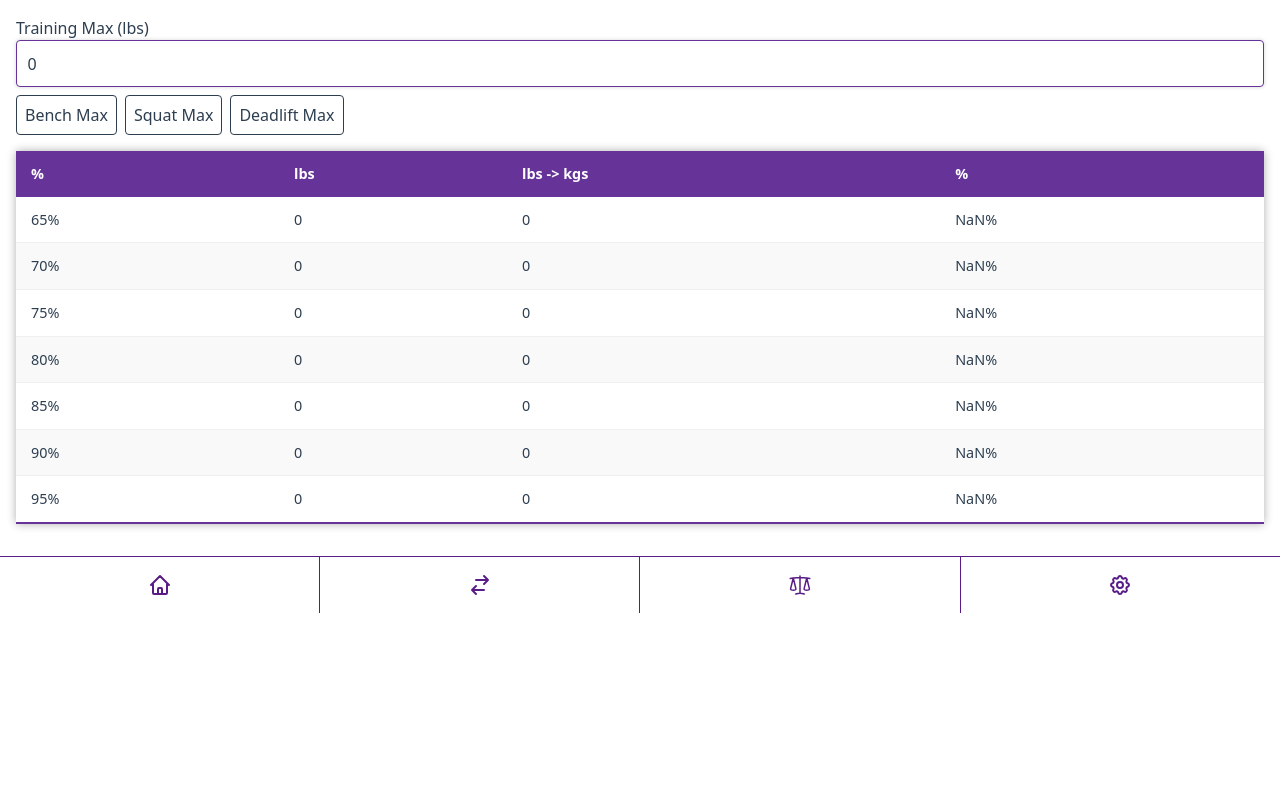
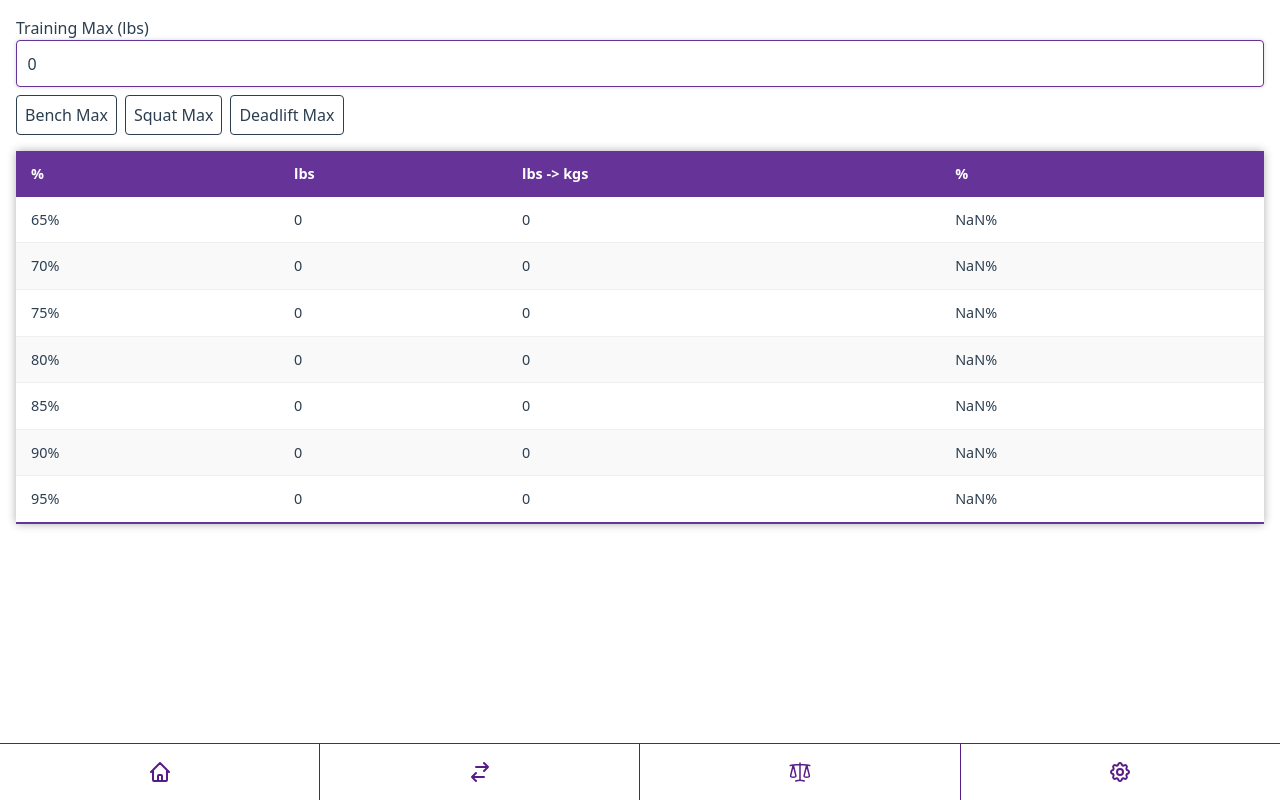
Before and after one commit to jcampuza/unit-conversion-app, a React (Vite) app: page / in a window 1280 px wide. Built offline with nearby package versions, Linux system fonts and the light colour scheme.

Commit message:
nvm js solution is the only one that works

```diff
--- a/src/index.css
+++ b/src/index.css
@@ -3,20 +3,13 @@
 @tailwind utilities;
 
 @layer base {
-  html {
-    height: -webkit-fill-available;
+  .viewport-full {
+    height: calc(var(--vh, 1vh));
   }
 
-  body {
-    min-height: 100vh;
-    min-height: -webkit-fill-available;
-  }
-
+  html,
+  body,
   #root {
-    @apply h-full;
-  }
-
-  .full-height {
     height: calc(var(--vh, 1vh));
   }
 
--- /dev/null
+++ b/src/lib/viewportHeight.ts
@@ -0,0 +1,10 @@
+export const setupViewportHeightListener = () => {
+  const setHeight = () => {
+    document.documentElement.style.setProperty('--vh', `${window.innerHeight}px`);
+    console.log(document.documentElement.style.getPropertyValue('--vh'));
+  };
+
+  window.addEventListener('resize', setHeight);
+  window.addEventListener('orientationchange', setHeight);
+  setHeight();
+};
--- a/src/main.tsx
+++ b/src/main.tsx
@@ -5,6 +5,9 @@ import { lazier } from './lib/lazier';
 import { Root } from './pages/Root';
 import { Spinner } from './components/Spinner';
 import './index.css';
+import { setupViewportHeightListener } from './lib/viewportHeight';
+
+setupViewportHeightListener();
 
 const Home = lazier(() => import('./pages/Home').then((c) => c.Home));
 const Convert = lazier(() => import('./pages/Convert').then((c) => c.Convert));
```
